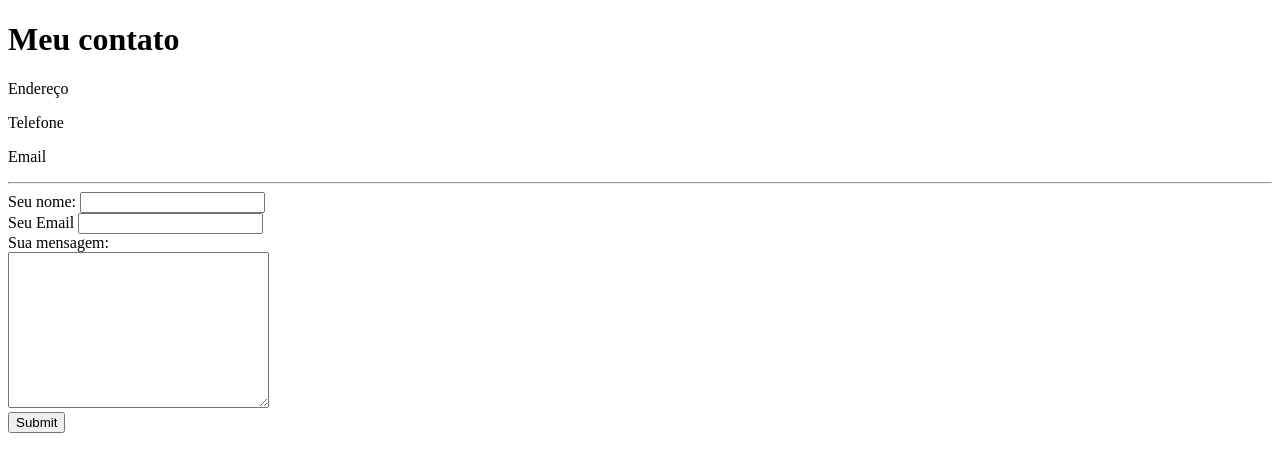
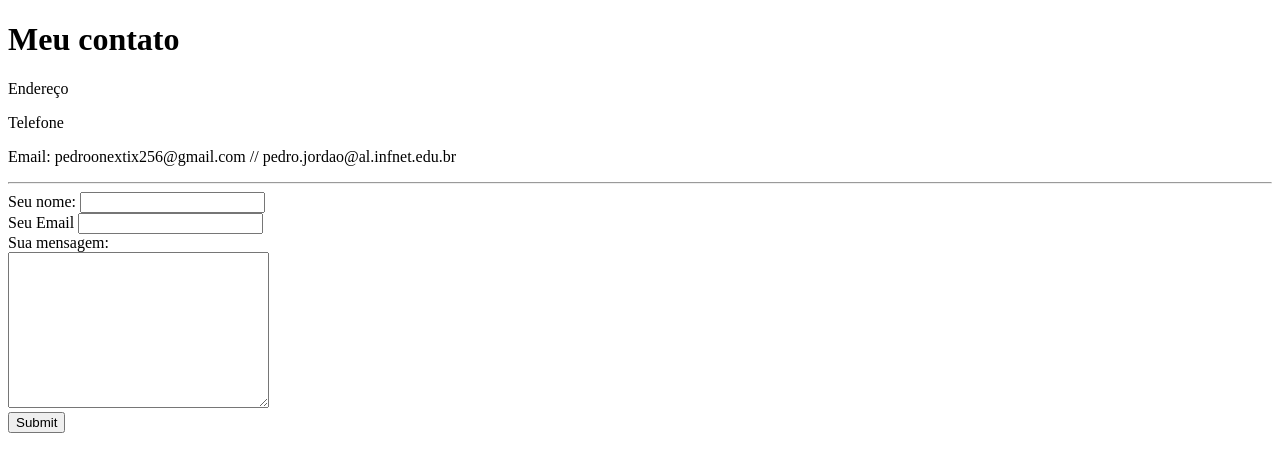
Before and after one commit to ppdrox/primeiro-projeto, a plain HTML site: page contact-me.html in a window 1280 px wide. Drawn offline with Linux system fonts and the light colour scheme.

Commit message:
Update contact-me.html

```diff
--- a/contact-me.html
+++ b/contact-me.html
@@ -8,7 +8,7 @@
   <h1>Meu contato</h1>
     <p>Endereço</p>
     <p>Telefone</p>
-    <p>Email</p>
+    <p>Email: pedroonextix256@gmail.com // pedro.jordao@al.infnet.edu.br</p>
 <hr>
     <form action="mailto:pedroonextix256@gmail.com" method="post" enctype="text/plain">
         <label>Seu nome:</label>
```
